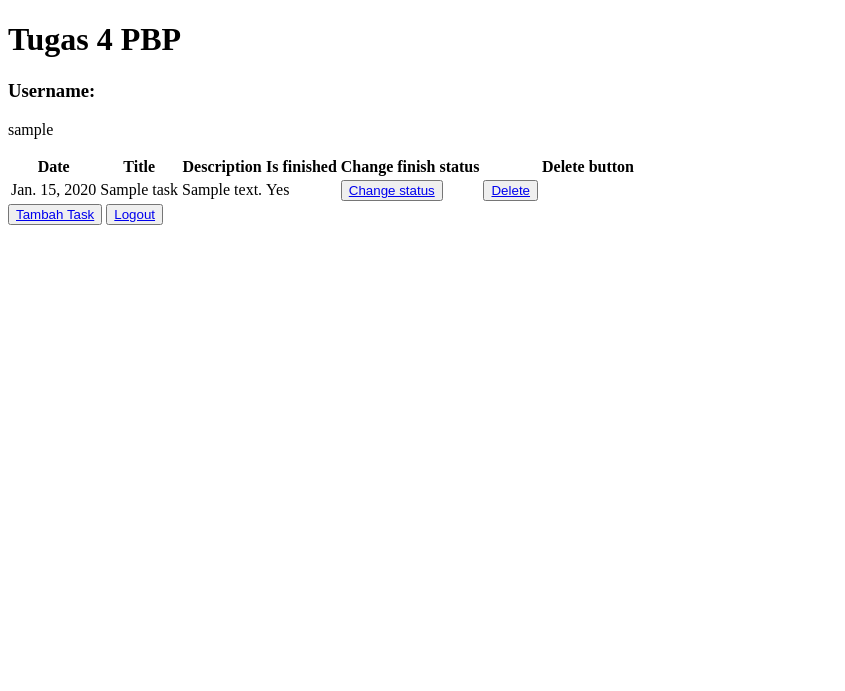
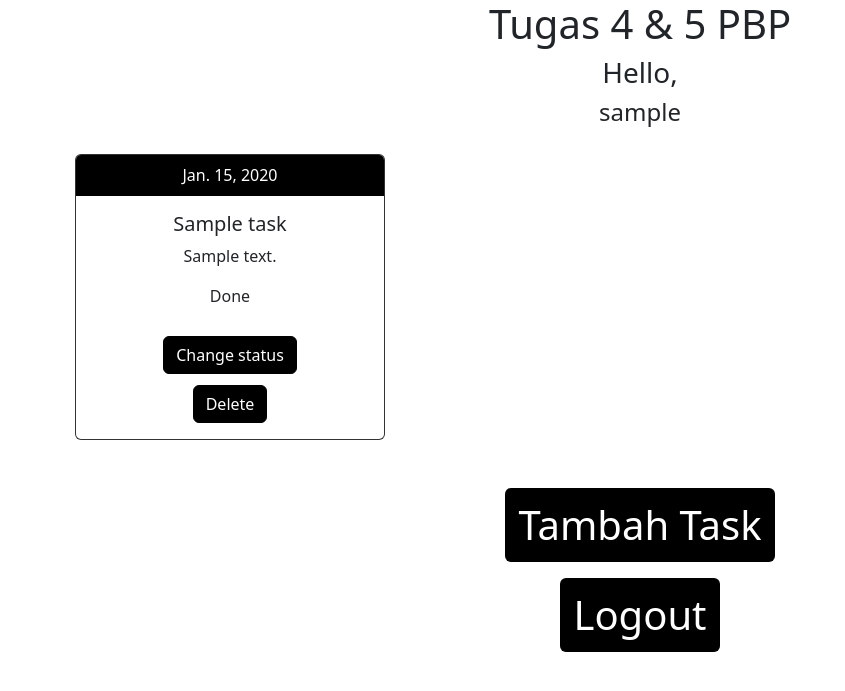
Before and after one commit to KadeSatrya/pbp-kd-tugas, a Django app: page /todolist/ in a window 1280 px wide. Shown: the top 691 px of the page, without its empty margins (0-845 px from the left). Run offline with Django 4.2, Linux system fonts and the light colour scheme; a user stored in the database is signed in; tables that the repository leaves empty hold one stand-in row (values such as "Sample post").

Commit message:
Commit modifikasi CSS tugas 5 + readme + tugas bonus

```diff
--- a/templates/base.html
+++ b/templates/base.html
@@ -6,6 +6,7 @@
   <meta charset="UTF-8">
   <meta name="viewport" content="width=device-width, initial-scale=1.0">
   <link rel="stylesheet" href="{% static 'css/style.css' %}">
+  <link href="https://cdn.jsdelivr.net/npm/bootstrap@5.2.2/dist/css/bootstrap.min.css" rel="stylesheet" integrity="sha384-Zenh87qX5JnK2Jl0vWa8Ck2rdkQ2Bzep5IDxbcnCeuOxjzrPF/et3URy9Bv1WTRi" crossorigin="anonymous">
   {% block meta %}
   {% endblock meta %}
 </head>
--- a/todolist/templates/todolist.html
+++ b/todolist/templates/todolist.html
@@ -1,47 +1,120 @@
 {% extends 'base.html' %}
+    {% block meta %}
+    <style>
+        h1{
+            text-align: center;
+        }
+        h3{
+            text-align: center;
+        }
+        h4{
+            text-align: center;
+        }
+        .todolist-title{
+            display: grid;
+            grid-template-columns: 1fr;
+            justify-content: center;
+        }
+        .grid-container {
+            display: grid;
+            grid-template-columns: 1fr 1fr 1fr;
+            gap: 50px 100px;
+            justify-content: center;
+            margin-left: 75px;
+            margin-right: 75px;
+            margin-top: 20px;
+        }
+        .grid-item {
+            background-color: rgba(255, 255, 255, 0.8);
+            border: 0.1em solid rgba(0, 0, 0, 0.8);
+            text-align: center;
+        }
+        .card-header{
+            background-color: black;
+            color: white;
+
+        }
+        .btn-primary{
+            background-color: black;
+            border: 1px solid black;
+            margin-top: 0.7em;
+        }
+        .button-div1{
+            margin-top: 3em;
+            display: grid;
+            justify-content: center;
+            grid-template-columns: auto;
+        }
+        .button-div2{
+            margin-top: 1em;
+            display: grid;
+            justify-content: center;
+            grid-template-columns: auto;
+            margin-bottom: 2em;
+        }
+
+        .button-bottom{
+            background-color: black;
+            font-size: 2.5em;
+            color: white;
+            width: fit-content;
+        }
+        .button-bottom:hover{
+            background-color: aquamarine;
+        }
+
+        .card:hover{
+            transition: all 0.8s;
+            background-color: skyblue;
+        }
+
+        @media (max-width: 1000px) {
+            .grid-container {  grid-template-columns: 1fr 1fr;}
+        }
+        @media (max-width: 600px) {
+            .grid-container {  grid-template-columns: 1fr;}
+        }
+    </style>
+    {% comment %} Tugas bonus yaitu card:hover {% endcomment %}
+    {% endblock meta %}
 
     {% block content %}
-        <h1>Tugas 4 PBP</h1>
-        <h3>Username: </h3>
-        <p>{{username}}</p>
-        <table>
-            <tr>
-                <th>Date</th>
-                <th>Title</th>
-                <th>Description</th>
-                <th>Is finished</th>
-                <th>Change finish status<th>
-                <th>Delete button</th>
-            </tr>
-            {% comment %} Loop untuk mengisi tiap baris tabel dengan isi dari todolist {% endcomment %}
+        <div class="todolist-title">
+            <h1>Tugas 4 & 5 PBP</h1>
+            <h3>Hello, </h3>
+            <h4>{{username}}</h4>
+        </div>
+            {% comment %} Loop untuk mengisi tiap card dengan isi dari todolist {% endcomment %}
+        <div class="grid-container">
+            {% for task in todolist_data %}
+            <div class="card grid-item">
 
-            {% for task in todolist_data %}
-            <tr>
-                <td>{{task.date}}</td>
-                <td>{{task.title}}</td>
-                <td>{{task.description}}</td>
-                {% if task.is_finished %}
-                    <td>Yes</td>
-                {% else %}
-                    <td>No</td>
-                {% endif %}
-                <td>
-                    <button>
-                        <a href="{% url 'todolist:change_finished_status' task.pk %}">Change status</a>
-                    </button>
-                </td>
-                <td>
-                    <button>
-                        <a href="{% url 'todolist:delete_task' task.pk %}">Delete</a>
-                    </button>
-                </td>
-            </tr>
+                <div class="card-header">
+                    {{task.date}}
+                </div>
+                <div class="card-body">
+                    <h5 class="card-title">{{task.title}}</h5>
+                    <p class="card-text">{{task.description}}</p>
+                    {% if task.is_finished %}
+                        <p class="card-text">Done</p>
+                    {% else %}
+                        <p class="card-text">Not done</p>
+                    {% endif %}
+
+                    <a href="{% url 'todolist:change_finished_status' task.pk %}" class="btn btn-primary">Change status</a>
+                    <br>
+                    <a href="{% url 'todolist:delete_task' task.pk %}" class="btn btn-primary">Delete</a>
+                </div>
+            </div>
             {% endfor %}
+        </div>
 
-        </table>
 
         {% comment %} Button untuk pindah ke menu tambah task atau logout {% endcomment %}
-        <button><a href="{% url 'todolist:new_task_form' %}">Tambah Task</a></button>
-        <button><a href="{% url 'todolist:user_logout' %}">Logout</a></button>
-
+        <div class="button-div1">
+            <a href="{% url 'todolist:new_task_form' %}"class="btn button-bottom">Tambah Task</a>
+        </div>
+        <div class="button-div2">
+            <a href="{% url 'todolist:user_logout' %}"class="btn button-bottom">Logout</a>
+        </div>
     {% endblock content %}
```
Also changed, not shown: todolist/templates/new_task_form.html (+33 -8 lines), todolist/templates/user_login.html (+47 -7 lines), todolist/templates/user_register.html (+10 -2 lines), todolist/README.md.
